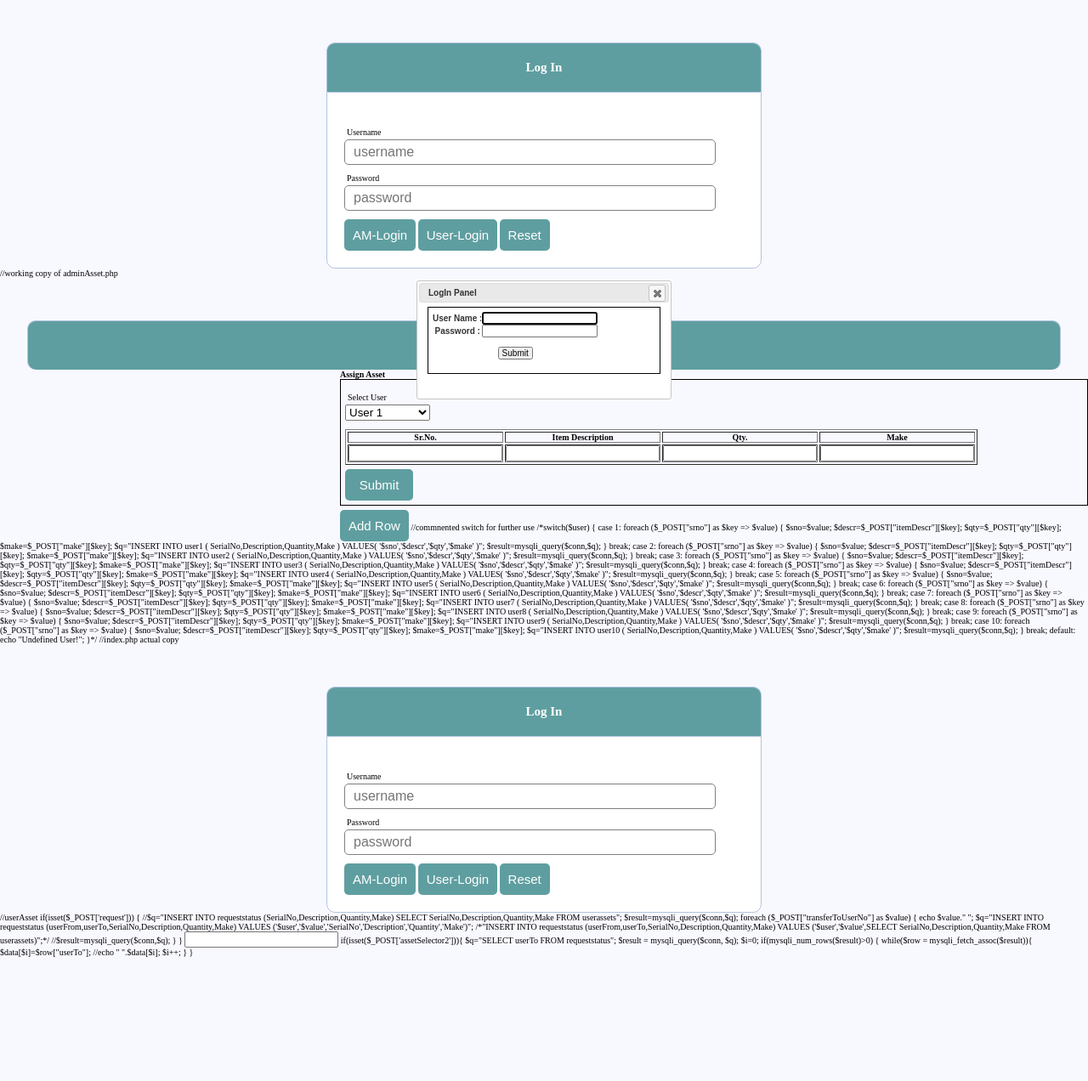
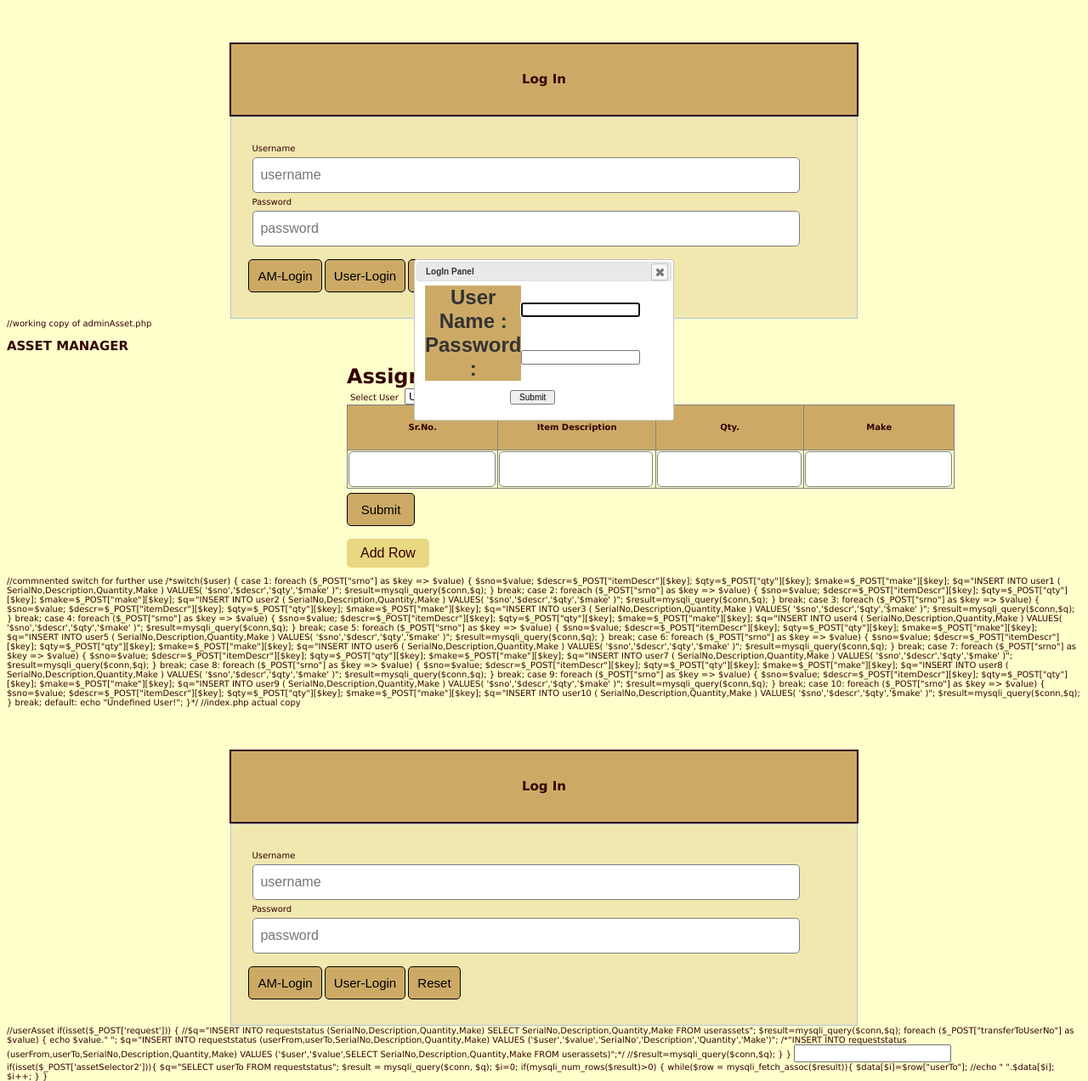
Before and after one commit to AnkurYadav619/Web-Based-Asset-Management, a PHP site: page /test.php in a window 1280 px wide. Shown: the whole page at 85% size. Before the commit the page ends 1126 px from the top, so only its background shows below. Run offline with PHP 8.4, Linux system fonts and the light colour scheme; data that the repository does not hold is empty; a stand-in replaces the project's code that opens the database connection; some libraries are stand-ins or nearby versions.

Commit message:
Update style.css

```diff
--- a/style.css
+++ b/style.css
@@ -1,76 +1,146 @@
-* { margin: 0px; padding: 0px; box-sizing: border-box; }
-body {
-	font-size: 120%;
-	background: #F8F8FF;
+html,body{
+	color: #330000;
+	background-color: #ffffcc;
+	font-family: verdana;
+	height:100%;
 }
 
 .header {
-	width: 40%;
+	width:55%;
+	background-color: #ccaa66;
+	text-align: center;
+	border: 2px solid;
+	padding: 20px;
 	margin: 50px auto 0px;
-	color: white;
-	background: #5F9EA0;
+}
+
+.login {
+	width: 55%;
+	margin: 0px auto;
+	padding: 20px;
+	background-color: #f1e8b0;
+	border: 1px solid #B0C4DE;
+}
+
+.input-group label {
+	text-align: left;
+	margin: 4px;
+}
+
+.input-group input {
+	height: 30px;
+	width: 90%;
+	padding: 5px 8px;
+	font-size: 16px;
+	border-radius: 5px;
+	border: 1px solid gray;
+	margin: 5px;
+}
+
+.btn {
+	margin-top: 10px;
+	margin-bottom: 10px;
+	padding: 10px;
+	font-size: 15px;
+	background: #ccaa66;
+	border:1px solid;
+	border-radius: 5px;
+}
+
+.container {
+	margin: auto;
+	width: 100%;
+	height:745px;
+	border: 2px solid;
+}
+
+.adminheader
+{
+	background-color: #ccaa66;
 	text-align: center;
-	border: 1px solid #B0C4DE;
-	border-bottom: none;
-	border-radius: 10px 10px 0px 0px;
+	border-top: 2px solid;
+	border-bottom: 2px solid;
 	padding: 20px;
 }
 
-form {
-border : 1px solid #000;
-padding : 5px;
-
+nav {
+	float: left;
+	width: 160px;
+	height: 600px;
+	padding: 1em;
+	background-color: #E8D882;
+}
+ a {
+  display: block;
+  font-size: 16px;
+  color: #000;
+  padding: 8px 16px;
+  text-decoration: none;
 }
 
-.login {
-	width: 40%;
-	margin: 0px auto;
-	padding: 20px;
-	border: 1px solid #B0C4DE;
-	background: white;
-	border-radius: 0px 0px 10px 10px;
-
+a:hover{
+	background-color:#ccaa66;
 }
 
-.input-group {
-	margin: 10px 0px 10px 0px;
+button, input[type="button"]{
+	background-color:#E8D882;
+	border: none;
+	display: block;
+	cursor:inherit;
+  	color: #330000;
+  	padding: 8px 16px;
+  	font-size: 16px;
+  	text-align: left;
+  	text-decoration: none;
 }
-.input-group label {
-	display: block;
-	text-align: left;
-	margin: 3px;
+button:hover{
+	background-color:#ccaa66;
 }
-.input-group input {
-	height: 30px;
-	width: 93%;
-	padding: 5px 10px;
+
+article	{
+	padding-left: 1em;
+	padding-top: 1em;
+	padding-right: 1em;
+	overflow: hidden;
+	background-color: #f1e8b0;
+}
+
+table {
+  border-collapse: collapse;
+  width:55%;
+  padding: 10px;
+}
+
+th{
+	background-color:#ccaa66;
+	height:50px;
+}
+
+#assetEntryTable input
+{
+	border-collapse: collapse;
+  	height: 30px;
+	width: 90%;
+	padding: 5px 7px;
 	font-size: 16px;
 	border-radius: 5px;
 	border: 1px solid gray;
 }
 
-.btn {
-	padding: 10px;
-	font-size: 15px;
-	color: white;
-	background: #5F9EA0;
-	border: none;
-	border-radius: 5px;
+
+#form2 {
+	display: none;
 }
 
-#adminHeader {
-	width: 95%;
-	margin: 50px auto 0px;
-	color: white;
-	background: #5F9EA0;
-	text-align: center;
-	border: 1px solid #B0C4DE;
-	border-bottom: none;
-	border-radius: 10px 10px 10px 10px;
-	padding: 20px;
+#form3 {
+	display: none;
 }
 
-#userSelector{
-	width:100px;
-	margin:0px auto;
+
+b{
+	font-size: 24px;
 }
+
+#form4{
+	display: none;
+}
```
